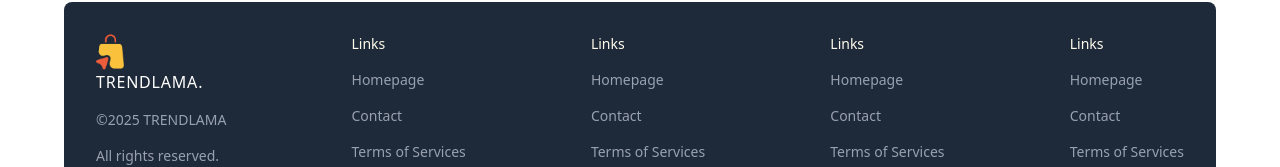
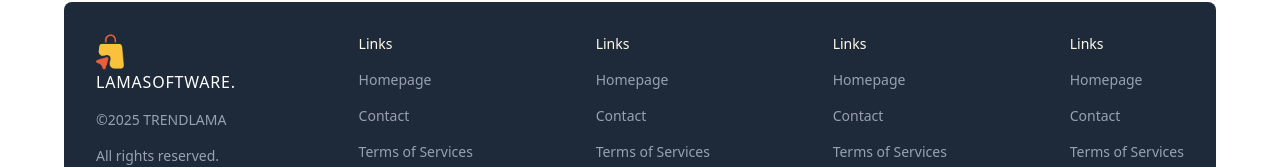
Before and after one commit to WebApp07/ECOMMERCE_UI, a Next.js app: page / in a window 1280 px wide. Shown: the part 3053-3220 px from the top of the page. Built offline with nearby package versions, Linux system fonts and the light colour scheme.

Commit message:
change the of the sore to lamasoftware

```diff
--- a/src/components/Footer.tsx
+++ b/src/components/Footer.tsx
@@ -9,7 +9,7 @@ export default function Footer() {
         <Link href="/">
           <Image src="/logo.png" alt="TrendLama" width={36} height={36} />
           <p className="hidden md:block text-md font-medium tracking-wider text-white">
-            TRENDLAMA.
+            LAMASOFTWARE.
           </p>
         </Link>
         <p className="text-sm text-gray-400">©2025 TRENDLAMA</p>
```
